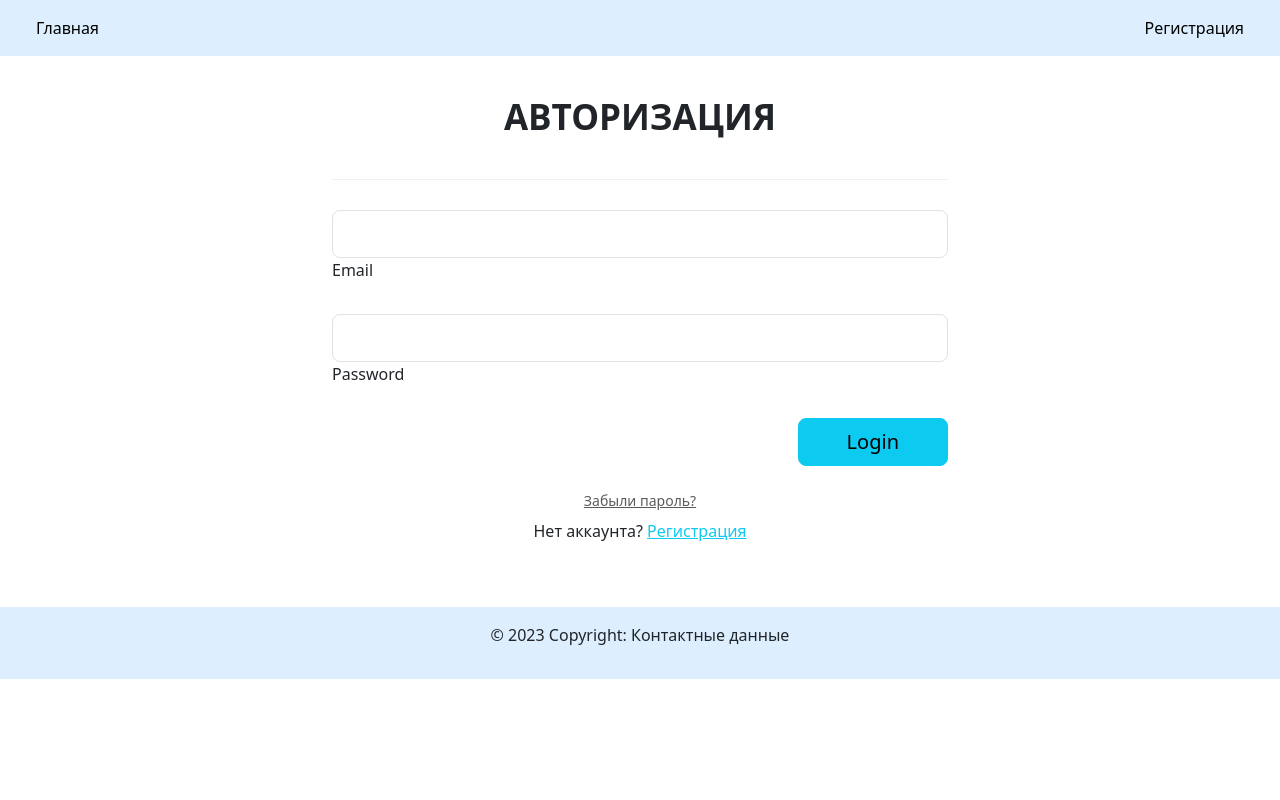
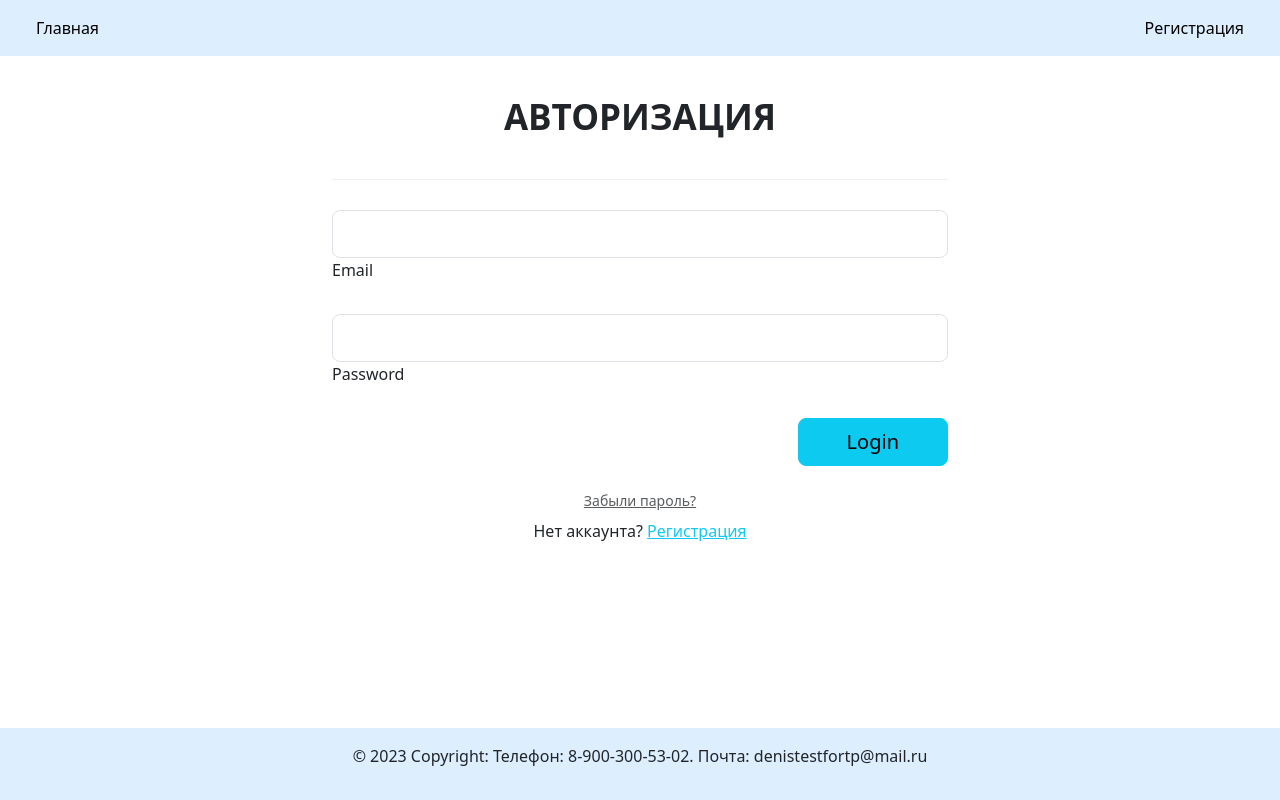
Before and after one commit to SofiiaPerova/tp_1-2, a Vue app in the folder frontUpdate/: page /authorization in a window 1280 px wide. Built offline with nearby package versions, Linux system fonts and the light colour scheme; what @inkline/inkline, vue-apexcharts would draw is missing.

Commit message:
Последние правки

```diff
--- a/frontUpdate/src/views/admin_1.vue
+++ b/frontUpdate/src/views/admin_1.vue
@@ -158,15 +158,19 @@
         </div>
       </div>
     </div>
-
-    <footer class="footer mt-auto" style="padding-top: 20rem !important">
+     <div class="container4">
+      <footer class="footer mt-auto" style="padding-top: 3rem !important">
         <div
           class="text-center p-3"
           style="background-color: rgba(221, 238, 255, 1)"
         >
-        <p class="text-dark" href="#">© 2023 Copyright: Контактные данные</p>
+          <p class="text-dark" href="#">
+            © 2023 Copyright: Телефон: 8-900-300-53-02. Почта:
+            denistestfortp@mail.ru
+          </p>
         </div>
       </footer>
+    </div>
  </div>
 </template>
 
@@ -183,7 +187,7 @@ export default {
         { key: "email", label: "Почта" },
         { key: "licSchet", label: "Лицевой счет" },
         { key: "is_active", label: "Active" },
-        { key: "is_staff", label: "Статус" },
+        { key: "is_staff", label: "Администратор" },
       ],
     };
   },
--- a/frontUpdate/src/views/admin_2.vue
+++ b/frontUpdate/src/views/admin_2.vue
@@ -424,15 +424,16 @@
       <hr />
     </div>
 
-    <footer class="footer mt-auto" style="padding-top: 3rem !important">
+    <footer class="footer mt-auto" style="padding-top: 20rem !important">
       <div
         class="text-center p-3"
         style="background-color: rgba(221, 238, 255, 1)"
       >
         <p class="text-dark" href="#">© 2023 Copyright: Контактные данные</p>
+        <p class="text-dark" href="#">© 2023 Copyright: Телефон: 8-900-300-53-02.     Почта: denistestfortp@mail.ru</p>
       </div>
     </footer>
-  </div>
+ </div>
 </template>
 
 <script>
--- a/frontUpdate/src/views/authorization.vue
+++ b/frontUpdate/src/views/authorization.vue
@@ -88,14 +88,20 @@
       <!-- /.row -->
     </div>
     <!-- /.container -->
+<div class="container4">
       <footer class="footer mt-auto" style="padding-top: 3rem !important">
         <div
           class="text-center p-3"
           style="background-color: rgba(221, 238, 255, 1)"
         >
-        <p class="text-dark" href="#">© 2023 Copyright: Контактные данные</p>
+          <p class="text-dark" href="#">
+            © 2023 Copyright: Телефон: 8-900-300-53-02. Почта:
+            denistestfortp@mail.ru
+          </p>
         </div>
       </footer>
+    </div>
+
      </div>
 </template>
 
@@ -164,4 +170,9 @@ body{background:url(/images/bg/bg-6.png)} */
   border-bottom: 1px solid #f0f0f0;
   margin-bottom: 30px;
 }
+.container4 {
+  position: fixed;
+  bottom: 0;
+  width: 100%;
+}
 </style>
--- a/frontUpdate/src/views/base-page.vue
+++ b/frontUpdate/src/views/base-page.vue
@@ -62,7 +62,6 @@
       </div>
       <div>
         <h3>Часто задаваемые вопросы</h3>
-
         <i-collapsible variant="light">
           <i-collapsible-item title="Показания каких счетчиков я могу внести?">
             <a
@@ -73,6 +72,7 @@
           <i-collapsible-item title="Я забыл пароль. Как мне его восстановить?">
             <a
               >Если вы забыли пароль, вы можете перейти на странциу авторизации
+              >Если вы забыли пароль, вы можете перейти на страницу авторизации
               и нажать кнопку "Забыл пароль". После этого вам предложат ввести
               почту, после чего на нее будет отправлена ссылка для смены
               пароля.</a
@@ -90,17 +90,21 @@
         </i-collapsible>
       </div>
     </div>
+   <div class="container4">
       <footer class="footer mt-auto" style="padding-top: 3rem !important">
         <div
           class="text-center p-3"
           style="background-color: rgba(221, 238, 255, 1)"
         >
-        <p class="text-dark" href="#">© 2023 Copyright: Телефон: 8-900-300-53-02.     Почта: denistestfortp@mail.ru</p>
+          <p class="text-dark" href="#">
+            © 2023 Copyright: Телефон: 8-900-300-53-02. Почта:
+            denistestfortp@mail.ru
+          </p>
         </div>
       </footer>
     </div>
+  </div>
 </template>
-
 
 <script>
 export default {
@@ -113,5 +117,9 @@ export default {
 </script>
 
 <style>
-
+.container4 {
+  position: fixed;
+  bottom: 0;
+  width: 100%;
+}
 </style>
--- a/frontUpdate/src/views/indications.vue
+++ b/frontUpdate/src/views/indications.vue
@@ -97,15 +97,15 @@
       </div>
     </div>
 
-    <footer class="footer mt-auto" style="padding-top: 3rem !important">
+<footer class="footer mt-auto" style="padding-top: 3rem !important">
       <div
         class="text-center p-3"
         style="background-color: rgba(221, 238, 255, 1)"
       >
-        <p class="text-dark" href="#">© 2023 Copyright: Контактные данные</p>
+        <p class="text-dark" href="#">© 2023 Copyright: Телефон: 8-900-300-53-02.     Почта: denistestfortp@mail.ru</p>
       </div>
     </footer>
-  </div>
+      </div>
 </template>
 
 
--- a/frontUpdate/src/views/profile.vue
+++ b/frontUpdate/src/views/profile.vue
@@ -126,14 +126,20 @@
       </div>
     </div>
 
+	<div class="container4">
       <footer class="footer mt-auto" style="padding-top: 3rem !important">
         <div
           class="text-center p-3"
           style="background-color: rgba(221, 238, 255, 1)"
         >
-        <p class="text-dark" href="#">© 2023 Copyright: Контактные данные</p>
+          <p class="text-dark" href="#">
+            © 2023 Copyright: Телефон: 8-900-300-53-02. Почта:
+            denistestfortp@mail.ru
+          </p>
         </div>
       </footer>
+    </div>
+
       </div>
 </template>
 
@@ -227,3 +233,10 @@ export default {
   },
 };
 </script>
+<style>
+.container4 {
+  position: fixed;
+  bottom: 0;
+  width: 100%;
+}
+</style>
--- a/frontUpdate/src/views/recovery_pass.vue
+++ b/frontUpdate/src/views/recovery_pass.vue
@@ -72,14 +72,20 @@
       <!-- /.row -->
     </div>
     <!-- /.container -->
+	<div class="container4">
       <footer class="footer mt-auto" style="padding-top: 3rem !important">
         <div
           class="text-center p-3"
           style="background-color: rgba(221, 238, 255, 1)"
         >
-        <p class="text-dark" href="#">© 2023 Copyright: Контактные данные</p>
+          <p class="text-dark" href="#">
+            © 2023 Copyright: Телефон: 8-900-300-53-02. Почта:
+            denistestfortp@mail.ru
+          </p>
         </div>
       </footer>
+    </div>
+
   </div>
 </template>
 
@@ -126,4 +132,9 @@ body{background:url(/images/bg/bg-6.png)} */
   border-bottom: 1px solid #f0f0f0;
   margin-bottom: 30px;
 }
+.container4 {
+  position: fixed;
+  bottom: 0;
+  width: 100%;
+}
 </style>
--- a/frontUpdate/src/views/recovery_pass2.vue
+++ b/frontUpdate/src/views/recovery_pass2.vue
@@ -69,14 +69,20 @@
       <!-- /.row -->
     </div>
     <!-- /.container -->
+	<div class="container4">
       <footer class="footer mt-auto" style="padding-top: 3rem !important">
         <div
           class="text-center p-3"
           style="background-color: rgba(221, 238, 255, 1)"
         >
-        <p class="text-dark" href="#">© 2023 Copyright: Контактные данные</p>
+          <p class="text-dark" href="#">
+            © 2023 Copyright: Телефон: 8-900-300-53-02. Почта:
+            denistestfortp@mail.ru
+          </p>
         </div>
       </footer>
+    </div>
+
 </div>
 </template>
 
@@ -144,4 +150,10 @@ body{background:url(/images/bg/bg-6.png)} */
   border-bottom: 1px solid #f0f0f0;
   margin-bottom: 30px;
 }
+.container4 {
+  position: fixed;
+  bottom: 0;
+  width: 100%;
+}
+
 </style>
--- a/frontUpdate/src/views/register.vue
+++ b/frontUpdate/src/views/register.vue
@@ -209,14 +209,20 @@
         </div>
       </div>
     </div>
+	<div class="container4">
       <footer class="footer mt-auto" style="padding-top: 3rem !important">
         <div
           class="text-center p-3"
           style="background-color: rgba(221, 238, 255, 1)"
         >
-        <p class="text-dark" href="#">© 2023 Copyright: Контактные данные</p>
+          <p class="text-dark" href="#">
+            © 2023 Copyright: Телефон: 8-900-300-53-02. Почта:
+            denistestfortp@mail.ru
+          </p>
         </div>
       </footer>
+    </div>
+
   </div>
 </template>
 
@@ -385,4 +391,9 @@ export default {
     border-bottom-right-radius: 15px;
   }
 }
+.container4 {
+  position: fixed;
+  bottom: 0;
+  width: 100%;
+}
 </style>
```
Also changed, not shown: 1 other file (tests, documents, lock files or other folders). Lines whose indentation alone changed are shown as unchanged.
